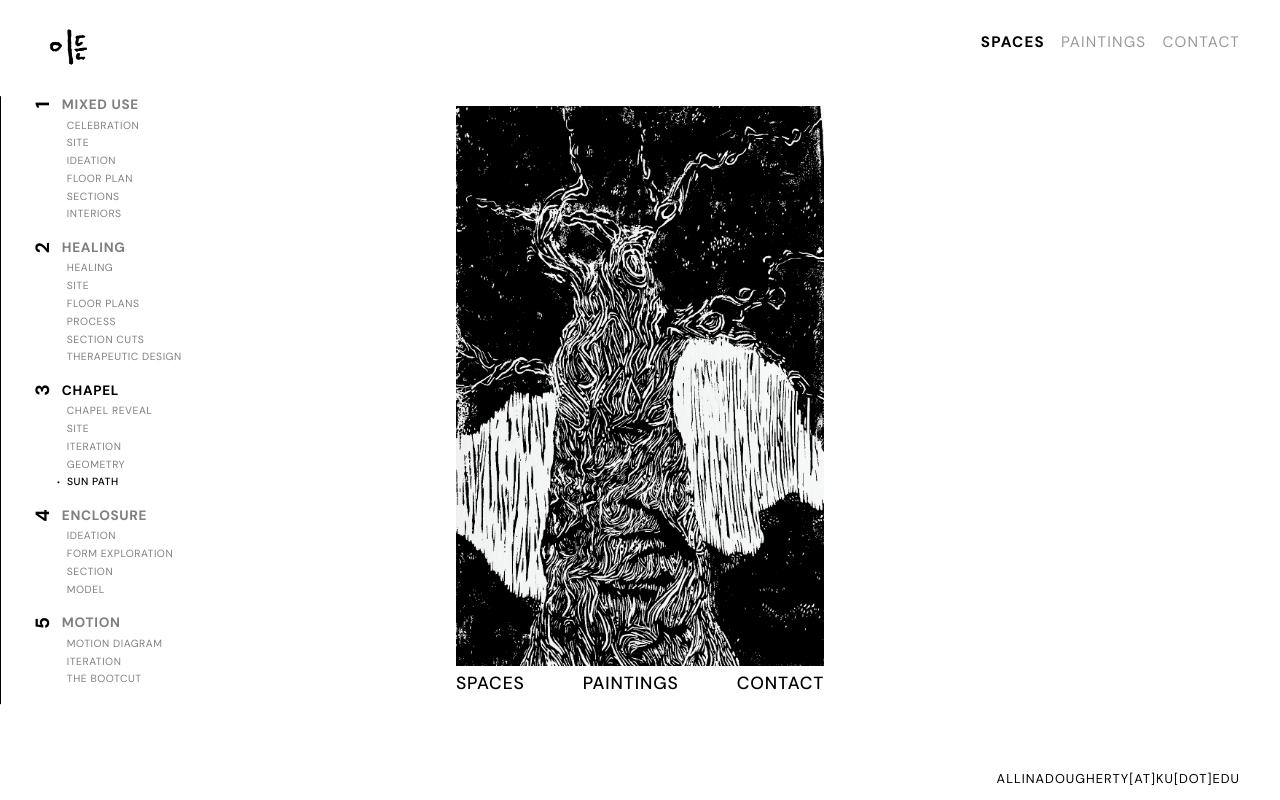
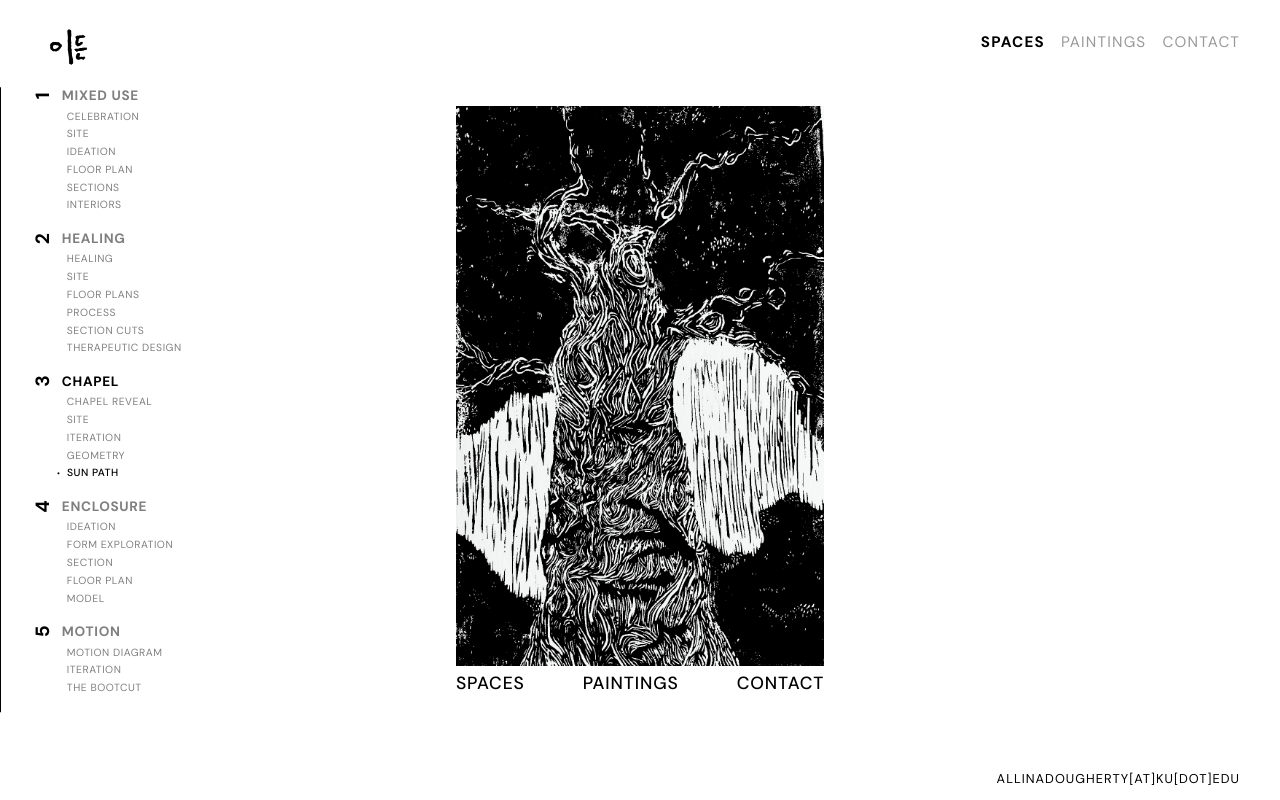
Before and after one commit to lameburger/allina-portfolio-site, a React (Create React App) app: page / in a window 1280 px wide. Shown: the top 800 px of the page. Built offline with nearby package versions, Linux system fonts and the light colour scheme; the HTML template or start-up script is replaced by a standard one; a web font is replaced by a local one.

Commit message:
floorplan into enclosure

```diff
--- a/src/App.js
+++ b/src/App.js
@@ -133,6 +133,7 @@ const projects = [
       },
       { id: 'formexploration', name: 'Form Exploration', images: ['/enclosure/2.JPEG'] },
       { id: 'section', name: 'Section', images: ['/enclosure/section_1.png'] },
+      { id: 'floorplan', name: 'Floor Plan', images: ['/enclosure/floorplan.png'] },
       {
         id: 'model',
         name: 'Model',
@@ -356,8 +357,8 @@ function App() {
     if (projectId === 3 && ['site', 'ideation', 'sunpath'].includes(subId)) {
       return true;
     }
-    // Enclosure (id: 4): ideation, formexploration, section, model
-    if (projectId === 4 && ['ideation', 'formexploration', 'section', 'model'].includes(subId)) {
+    // Enclosure (id: 4): ideation, formexploration, section, floorplan, model
+    if (projectId === 4 && ['ideation', 'formexploration', 'section', 'floorplan', 'model'].includes(subId)) {
       return true;
     }
     return false;
```
Also changed, not shown: 1 other file (tests, documents, lock files or other folders).
